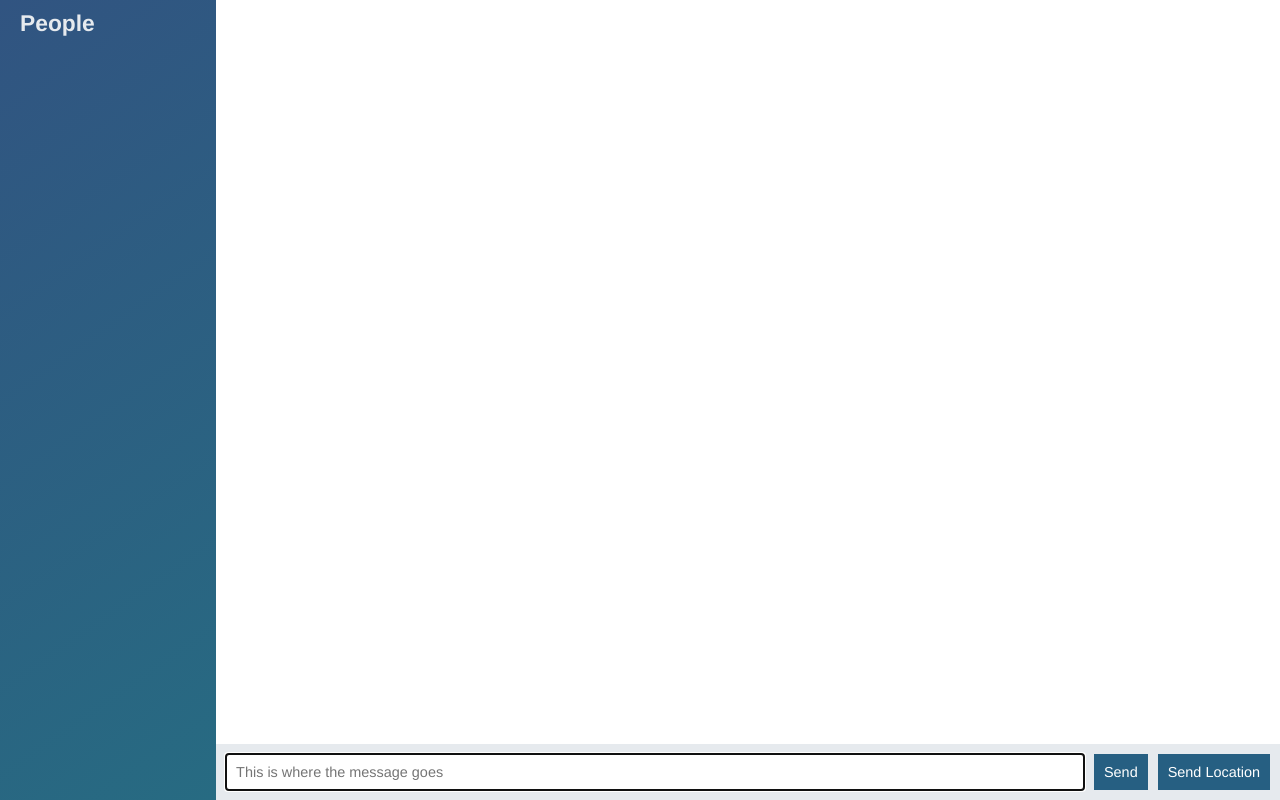
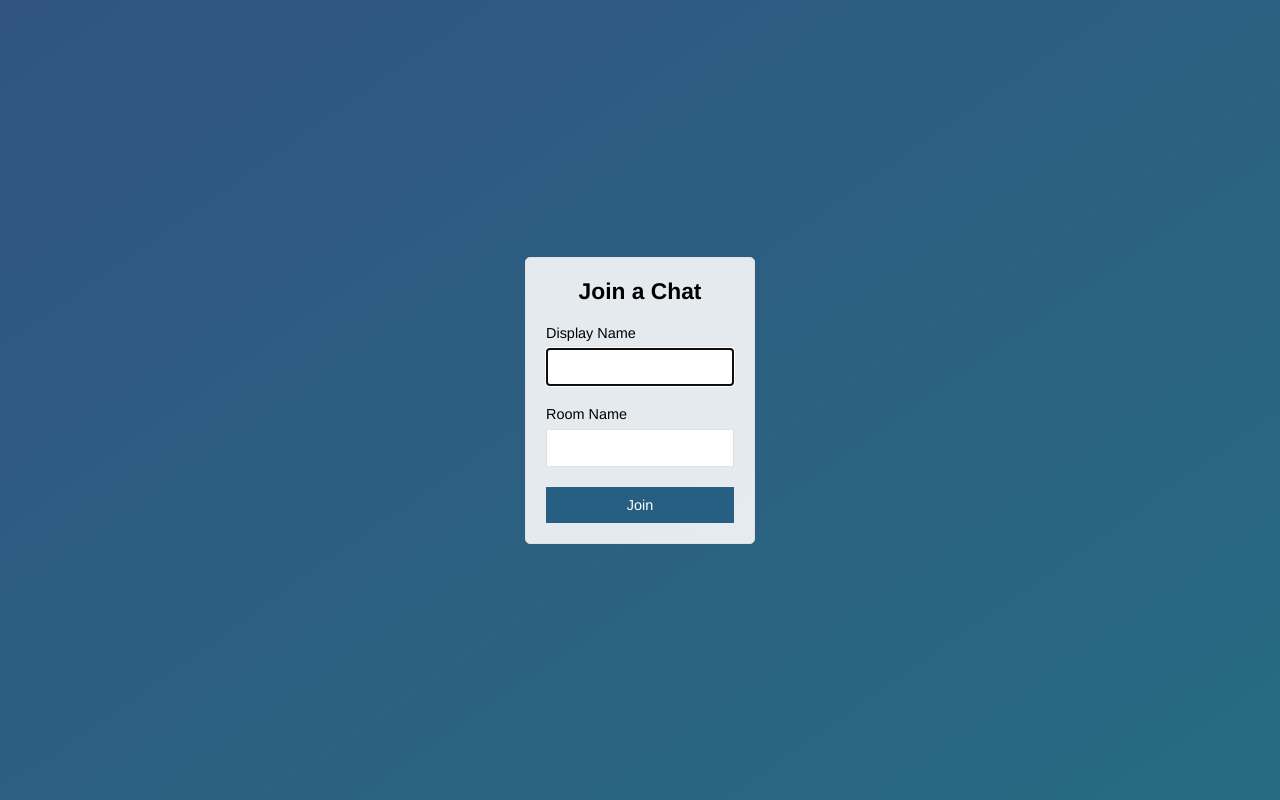
Before and after one commit to LifeDev/node-chat-app, a website: page public/index.html in a window 1280 px wide. Drawn offline with nearby package versions, Linux system fonts and the light colour scheme; no server answers.

Commit message:
Added Join Page

```diff
--- a/public/index.html
+++ b/public/index.html
@@ -3,65 +3,31 @@
 
 <head>
   <meta charset="UTF-8">
-  <meta name="viewport" content="width=device-width, initial-scale=1.0">
+  <meta name="viewport" content="width=device-width, initial-scale=1.0, user-scalable=no">
   <meta http-equiv="X-UA-Compatible" content="ie=edge">
   <link rel="stylesheet" href="/css/style.css">
-  <title>Document</title>
+  <title>Join | ChatApp</title>
 </head>
 
-<body class="chat">
-
-  <div class="chat__sidebar">
-    <h3>People</h3>
-    <div id="users"></div>
+<body class="centered-form">
+  <div class="centered-form__form">
+    <form action="/chat.html">
+      <div class="form-field">
+        <h3>Join a Chat</h3>
+      </div>
+      <div class="form-field">
+        <label for="">Display Name</label>
+        <input type="text" name="name" autofocus>
+      </div>
+      <div class="form-field">
+        <label for="">Room Name</label>
+        <input type="text" name="room">
+      </div>
+      <div class="form-field">
+        <button>Join</button>
+      </div>
+    </form>
   </div>
-
-  <div class="chat__main">
-
-
-
-    <ol id="messages" class="chat__messages">
-
-    </ol>
-    <div class="chat__footer">
-      <form id="message-form" action="">
-        <input type="text" name="message" placeholder="This is where the message goes" autofocus autocomplete="off"/>
-        <button>Send</button>
-      </form>
-      <button id="send-location-button">Send Location</button>
-    </div>
-
-  </div>
-  <script id="message-template" type="text/template">
-      <li class="message">
-        <div class="message__title">
-          <h4>{{from}}</h4>
-          <span>{{createdAt}}</span>
-        </div>
-        <div class="message__body">
-          <p>{{text}}</p>
-        </div>
-      </li>
-
-  </script>
-  <script id="location-message-template" type="text/template">
-      <li class="message">
-        <div class="message__title">
-          <h4>{{from}}</h4>
-          <span>{{createdAt}}</span>
-        </div>
-        <div class="message__body">
-          <p><a href="{{url}}" target="_blank">My current location</a></p>
-        </div>
-      </li>
-
-  </script>
-
-  <script src="/socket.io/socket.io.js"></script>
-  <script src="/js/libs/jquery.js"></script>
-  <script src="/js/libs/moment.js"></script>
-  <script src="/js/libs/mustache.js" charset="utf-8"></script>
-  <script src="/js/index.js"></script>
 </body>
 
 </html>
```
Also changed, not shown: public/chat.html (added, +67 -0 lines), public/js/chat.js (renamed from public/js/index.js).
